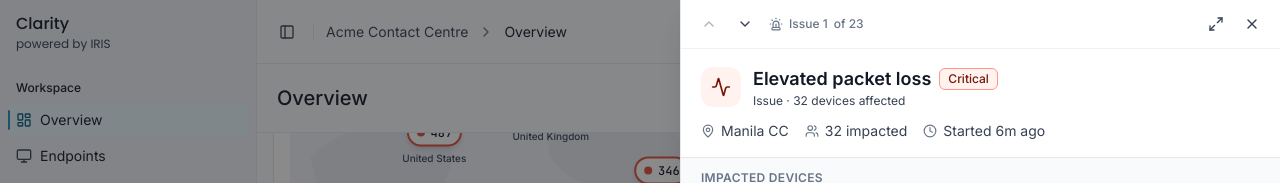
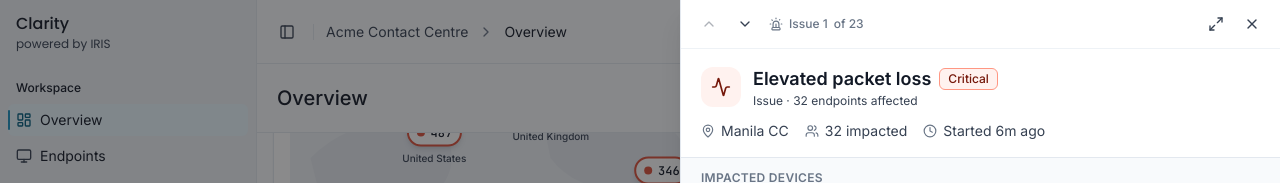
Before and after one commit to mynameiseeyern/Clarion-prototype, a React (Vite) app: page / in a window 1280 px wide. Both pictures are taken after a click on the button 768 px from the left and 502 px from the top of the page. Shown: the top 183 px of the page. Built offline with nearby package versions, Linux system fonts and the light colour scheme.

Commit message:
Update AlertDrawer.tsx

```diff
--- a/src/components/alerts/AlertDrawer.tsx
+++ b/src/components/alerts/AlertDrawer.tsx
@@ -115,7 +115,7 @@ export function AlertDrawer({
                   <Dialog.Title className="truncate text-lg font-semibold" style={{ color: "var(--fg-neutral-emphasis)" }}>{rollup.title}</Dialog.Title>
                   <Badge variant={rollup.severity === "critical" ? "danger" : "warning"}>{cap(rollup.severity)}</Badge>
                 </div>
-                <Dialog.Description className="text-xs" style={{ color: "var(--fg-neutral-muted)" }}>Issue · {rollup.affected} devices affected</Dialog.Description>
+                <Dialog.Description className="text-xs" style={{ color: "var(--fg-neutral-muted)" }}>Issue · {rollup.affected} endpoints affected</Dialog.Description>
               </div>
             </div>
             <div className="mt-3 flex flex-wrap items-center gap-x-4 gap-y-1 pb-4 text-sm">
```
